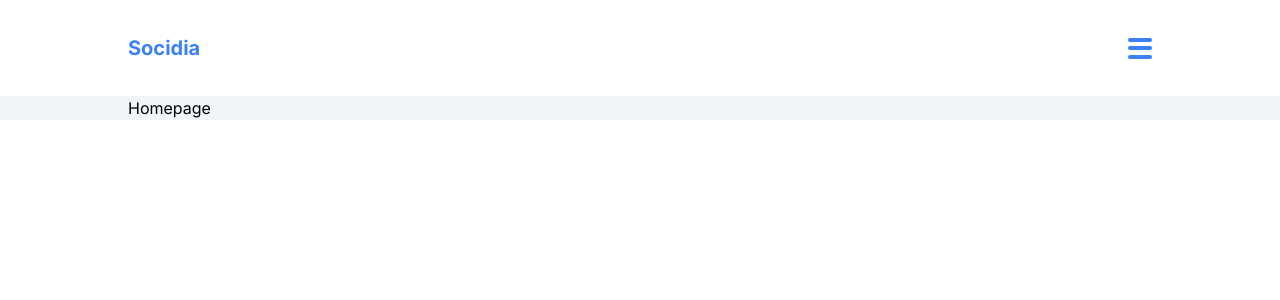
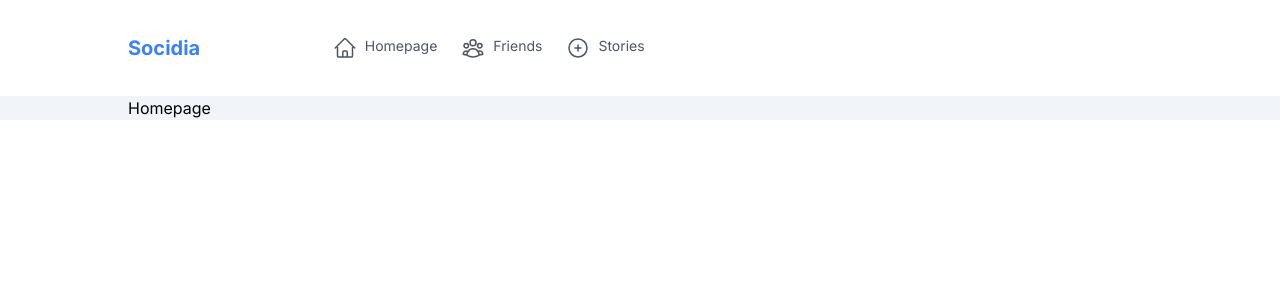
Before and after one commit to markvu2607/socidia, a Next.js app: page / in a window 1280 px wide. Shown: the top 300 px of the page. Built offline with nearby package versions, Linux system fonts and the light colour scheme.

Commit message:
✨ feat: implement header ui

```diff
--- /dev/null
+++ b/src/feat/common/components/icons/group-icon.tsx
@@ -0,0 +1,20 @@
+import React, { ComponentProps } from "react";
+
+export const GroupIcon = (props: ComponentProps<"svg">) => {
+  return (
+    <svg
+      xmlns="http://www.w3.org/2000/svg"
+      fill="none"
+      viewBox="0 0 24 24"
+      strokeWidth={1.5}
+      stroke="currentColor"
+      {...props}
+    >
+      <path
+        strokeLinecap="round"
+        strokeLinejoin="round"
+        d="M18 18.72a9.094 9.094 0 0 0 3.741-.479 3 3 0 0 0-4.682-2.72m.94 3.198.001.031c0 .225-.012.447-.037.666A11.944 11.944 0 0 1 12 21c-2.17 0-4.207-.576-5.963-1.584A6.062 6.062 0 0 1 6 18.719m12 0a5.971 5.971 0 0 0-.941-3.197m0 0A5.995 5.995 0 0 0 12 12.75a5.995 5.995 0 0 0-5.058 2.772m0 0a3 3 0 0 0-4.681 2.72 8.986 8.986 0 0 0 3.74.477m.94-3.197a5.971 5.971 0 0 0-.94 3.197M15 6.75a3 3 0 1 1-6 0 3 3 0 0 1 6 0Zm6 3a2.25 2.25 0 1 1-4.5 0 2.25 2.25 0 0 1 4.5 0Zm-13.5 0a2.25 2.25 0 1 1-4.5 0 2.25 2.25 0 0 1 4.5 0Z"
+      />
+    </svg>
+  );
+};
--- /dev/null
+++ b/src/feat/common/components/icons/home-icon.tsx
@@ -0,0 +1,20 @@
+import React, { ComponentProps } from "react";
+
+export const HomeIcon = (props: ComponentProps<"svg">) => {
+  return (
+    <svg
+      xmlns="http://www.w3.org/2000/svg"
+      fill="none"
+      viewBox="0 0 24 24"
+      strokeWidth={1.5}
+      stroke="currentColor"
+      {...props}
+    >
+      <path
+        strokeLinecap="round"
+        strokeLinejoin="round"
+        d="m2.25 12 8.954-8.955c.44-.439 1.152-.439 1.591 0L21.75 12M4.5 9.75v10.125c0 .621.504 1.125 1.125 1.125H9.75v-4.875c0-.621.504-1.125 1.125-1.125h2.25c.621 0 1.125.504 1.125 1.125V21h4.125c.621 0 1.125-.504 1.125-1.125V9.75M8.25 21h8.25"
+      />
+    </svg>
+  );
+};
--- /dev/null
+++ b/src/feat/common/components/icons/index.ts
@@ -0,0 +1,3 @@
+export * from "./home-icon";
+export * from "./group-icon";
+export * from "./plus-circle-icon";
--- /dev/null
+++ b/src/feat/common/components/icons/plus-circle-icon.tsx
@@ -0,0 +1,20 @@
+import React, { ComponentProps } from "react";
+
+export const PlusCircleIcon = (props: ComponentProps<"svg">) => {
+  return (
+    <svg
+      xmlns="http://www.w3.org/2000/svg"
+      fill="none"
+      viewBox="0 0 24 24"
+      strokeWidth={1.5}
+      stroke="currentColor"
+      {...props}
+    >
+      <path
+        strokeLinecap="round"
+        strokeLinejoin="round"
+        d="M12 9v6m3-3H9m12 0a9 9 0 1 1-18 0 9 9 0 0 1 18 0Z"
+      />
+    </svg>
+  );
+};
--- a/src/feat/common/components/layouts/mobile-menu.tsx
+++ b/src/feat/common/components/layouts/mobile-menu.tsx
@@ -1,8 +1,9 @@
 "use client";
 
-import { cn } from "@/lib/utils";
 import Link from "next/link";
 import React, { useState } from "react";
+
+import { cn } from "@/lib/utils";
 
 type Props = {};
 
@@ -10,7 +11,7 @@ export const MobileMenu = (props: Props) => {
   const [isOpen, setIsOpen] = useState<boolean>(false);
 
   return (
-    <div>
+    <div className="md:hidden">
       <div
         className="flex flex-col gap-[4.5px] cursor-pointer"
         onClick={() => setIsOpen((prev) => !prev)}
--- a/src/feat/common/components/layouts/nav-bar.tsx
+++ b/src/feat/common/components/layouts/nav-bar.tsx
@@ -1,6 +1,10 @@
 import Link from "next/link";
-import React from "react";
 
+import {
+  GroupIcon,
+  HomeIcon,
+  PlusCircleIcon,
+} from "@/feat/common/components/icons";
 import { MobileMenu } from "./mobile-menu";
 
 type Props = {};
@@ -8,13 +12,28 @@ type Props = {};
 export const NavBar = (props: Props) => {
   return (
     <div className="h-24 flex items-center justify-between">
-      <div>
+      <div className="md:hidden lg:block w-1/5">
         <Link href="/" className="font-bold text-xl text-blue-500">
           Socidia
         </Link>
       </div>
-      <div className="hidden"></div>
-      <div>
+      <div className="hidden md:flex w-1/2 text-sm">
+        <div className="flex gap-6 text-gray-600">
+          <Link href="/" className="flex gap-2">
+            <HomeIcon className="size-6" />
+            <span>Homepage</span>
+          </Link>
+          <Link href="/friends" className="flex gap-2">
+            <GroupIcon className="size-6" />
+            <span>Friends</span>
+          </Link>
+          <Link href="/stories" className="flex gap-2">
+            <PlusCircleIcon className="size-6" />
+            <span>Stories</span>
+          </Link>
+        </div>
+      </div>
+      <div className="w-[30%] flex items-center gap-4 xl:gap-8 justify-end">
         <MobileMenu />
       </div>
     </div>
```
